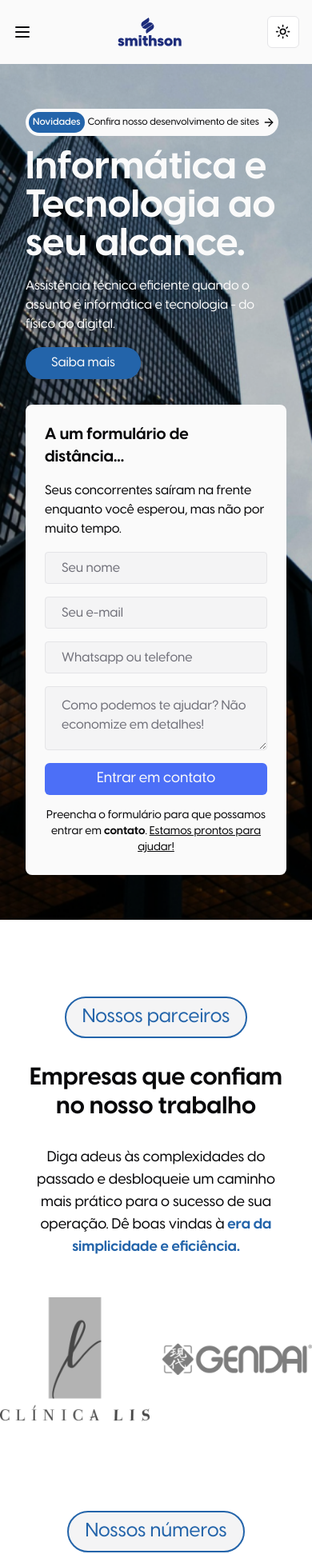
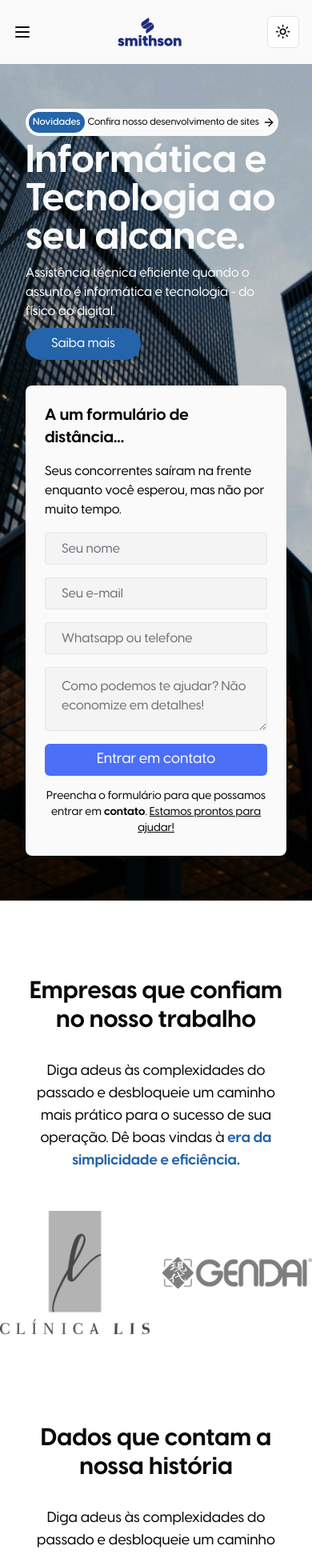
Before and after one commit to Smithson-do-Brasil/smithson-do-brasil, a React (Vite) app: page / in a window 390 px wide. Shown: the top 1943 px of the page at 80% size. Built offline with nearby package versions, Linux system fonts and the light colour scheme; a web font is replaced by a local one.

Commit message:
feat: adding links to buttons

```diff
--- a/src/pages/Home/components/dna.tsx
+++ b/src/pages/Home/components/dna.tsx
@@ -1,14 +1,9 @@
-import { Badge } from '@/components/ui/badge'
-
 import { DnaItem } from './dna-item'
 
 export function Dna() {
   return (
     <section className="flex flex-col items-center justify-center gap-8 lg:gap-20">
       <div className="container space-y-8 text-center">
-        <Badge className="border-2 border-[#2364AA] bg-muted px-5 py-2 text-2xl font-medium text-[#2364AA] hover:bg-muted">
-          Nossa essência
-        </Badge>
         <h2 className="text-center text-3xl font-bold lg:text-5xl">
           O DNA da <span className="text-[#2364AA]">Smithson do Brasil</span>{' '}
           :-)
--- a/src/pages/Home/components/introduction.tsx
+++ b/src/pages/Home/components/introduction.tsx
@@ -1,4 +1,5 @@
 import { ArrowRightIcon } from 'lucide-react'
+import { Link } from 'react-router-dom'
 
 import { Form } from '@/components/form'
 import { Badge } from '@/components/ui/badge'
@@ -7,7 +8,8 @@ export function Introduction() {
   return (
     <section className="bg-[url('/introduction.png')] bg-cover bg-center bg-no-repeat py-14 lg:py-28">
       <div className="container flex flex-col items-center gap-8 lg:flex-row">
-        <div className="space-y-4">
+        <div className="space-y-2 lg:space-y-4">
+          <Link to="/servicos">
             <div className="flex w-max cursor-pointer items-center gap-1 rounded-full bg-zinc-50 p-1">
               <Badge className="bg-[#2364AA] p-1 text-xs text-zinc-50 hover:bg-[#2364AA] lg:p-2">
                 Novidades
@@ -17,8 +19,12 @@ export function Introduction() {
                 Confira nosso desenvolvimento de sites
               </p>
 
-            <ArrowRightIcon color="#08090A" className="h-4 w-4 lg:h-6 lg:w-6" />
+              <ArrowRightIcon
+                color="#08090A"
+                className="h-4 w-4 lg:h-6 lg:w-6"
+              />
             </div>
+          </Link>
 
           <h1 className="text-5xl font-bold text-zinc-50 lg:text-7xl">
             Informática e Tecnologia ao seu alcance.
@@ -29,9 +35,11 @@ export function Introduction() {
             tecnologia - do físico ao digital.
           </p>
 
-          <button className="rounded-full bg-[#2364AA] px-8 py-2 text-base font-medium text-zinc-50">
+          <Link to="/servicos">
+            <button className="mt-2 rounded-full bg-[#2364AA] px-8 py-2 text-base font-medium text-zinc-50 lg:mt-4">
               Saiba mais
             </button>
+          </Link>
         </div>
 
         <Form />
--- a/src/pages/Home/components/numbers.tsx
+++ b/src/pages/Home/components/numbers.tsx
@@ -1,4 +1,3 @@
-import { Badge } from '@/components/ui/badge'
 import { Separator } from '@/components/ui/separator'
 
 import { NumbersItem } from './numbers-item'
@@ -7,9 +6,6 @@ export function Numbers() {
   return (
     <section className="flex flex-col items-center justify-center gap-8 lg:gap-20">
       <div className="container space-y-8 text-center">
-        <Badge className="border-2 border-[#2364AA] bg-muted px-5 py-2 text-2xl font-medium text-[#2364AA] hover:bg-muted">
-          Nossos números
-        </Badge>
         <h2 className="text-center text-3xl font-bold lg:text-5xl">
           Dados que contam a nossa história
         </h2>
--- a/src/pages/Home/components/partners.tsx
+++ b/src/pages/Home/components/partners.tsx
@@ -1,5 +1,3 @@
-import { Badge } from '@/components/ui/badge'
-
 import { Partners as PartnersData, PartnersItem } from './partners-item'
 
 export function Partners() {
@@ -98,10 +96,6 @@ export function Partners() {
       className="flex flex-col items-center justify-center gap-8 lg:gap-20"
     >
       <div className="container space-y-8 text-center">
-        <Badge className="border-2 border-[#2364AA] bg-muted px-5 py-2 text-2xl font-medium text-[#2364AA] hover:bg-muted">
-          Nossos parceiros
-        </Badge>
-
         <h2 className="text-center text-3xl font-bold lg:text-5xl">
           Empresas que confiam no nosso trabalho
         </h2>
--- a/src/pages/Home/components/services.tsx
+++ b/src/pages/Home/components/services.tsx
@@ -1,3 +1,5 @@
+import { Link } from 'react-router-dom'
+
 import { Button } from '@/components/ui/button'
 
 import { Accordion } from './accordion'
@@ -77,9 +79,11 @@ export function Services() {
           />
         </div>
 
-        <Button className="rounded-3xl bg-[#2364AA] p-4 text-base font-medium hover:bg-[#3a75b4] lg:text-lg">
-          Conheça nossos serviços
-        </Button>
+        <Link to="/servicos">
+          <Button className="rounded-3xl bg-[#2364AA] p-4 text-base font-medium hover:bg-[#3a75b4] lg:text-lg">
+            Conheça nossos serviços
+          </Button>
+        </Link>
       </div>
     </section>
   )
```
Lines whose indentation alone changed are shown as unchanged.
